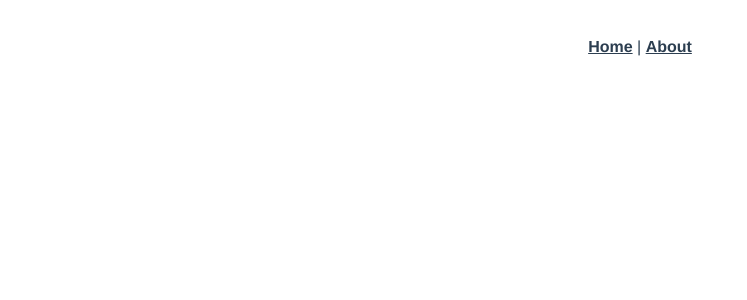
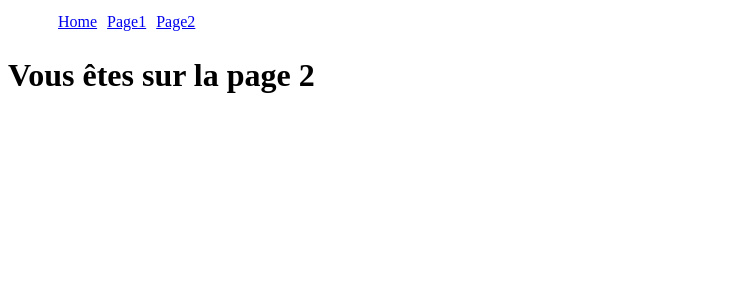
Before and after one commit to adeline-huvet/tartealacreme, a Vue app: page /page2 in a window 1280 px wide. Shown: the top 300 px of the page, without its empty margins (0-747 px from the left). Built offline with nearby package versions, Linux system fonts and the light colour scheme.

Commit message:
First component + router

```diff
--- a/src/App.vue
+++ b/src/App.vue
@@ -1,32 +1,15 @@
 <template>
-  <div id="app">
-    <div id="nav">
-      <router-link to="/">Home</router-link> |
-      <router-link to="/about">About</router-link>
+    <div id="app">
+        <NavBar/>
     </div>
-    <router-view/>
-  </div>
 </template>
 
-<style lang="scss">
-#app {
-  font-family: Avenir, Helvetica, Arial, sans-serif;
-  -webkit-font-smoothing: antialiased;
-  -moz-osx-font-smoothing: grayscale;
-  text-align: center;
-  color: #2c3e50;
+<script>
+import NavBar from './components/NavBar.vue'
+export default {
+    name: 'app',
+    components: {
+        NavBar,
+    }
 }
-
-#nav {
-  padding: 30px;
-
-  a {
-    font-weight: bold;
-    color: #2c3e50;
-
-    &.router-link-exact-active {
-      color: #42b983;
-    }
-  }
-}
-</style>
+</script>
--- a/src/components/HelloWorld.vue
+++ /dev/null
@@ -1,61 +0,0 @@
-<template>
-  <div class="hello">
-    <h1>{{ msg }}</h1>
-    <p>
-      For a guide and recipes on how to configure / customize this project,<br>
-      check out the
-      <a href="https://cli.vuejs.org" target="_blank" rel="noopener">vue-cli documentation</a>.
-    </p>
-    <h3>Installed CLI Plugins</h3>
-    <ul>
-      <li><a href="https://github.com/vuejs/vue-cli/tree/dev/packages/%40vue/cli-plugin-babel" target="_blank" rel="noopener">babel</a></li>
-      <li><a href="https://github.com/vuejs/vue-cli/tree/dev/packages/%40vue/cli-plugin-pwa" target="_blank" rel="noopener">pwa</a></li>
-      <li><a href="https://github.com/vuejs/vue-cli/tree/dev/packages/%40vue/cli-plugin-router" target="_blank" rel="noopener">router</a></li>
-      <li><a href="https://github.com/vuejs/vue-cli/tree/dev/packages/%40vue/cli-plugin-vuex" target="_blank" rel="noopener">vuex</a></li>
-      <li><a href="https://github.com/vuejs/vue-cli/tree/dev/packages/%40vue/cli-plugin-eslint" target="_blank" rel="noopener">eslint</a></li>
-    </ul>
-    <h3>Essential Links</h3>
-    <ul>
-      <li><a href="https://vuejs.org" target="_blank" rel="noopener">Core Docs</a></li>
-      <li><a href="https://forum.vuejs.org" target="_blank" rel="noopener">Forum</a></li>
-      <li><a href="https://chat.vuejs.org" target="_blank" rel="noopener">Community Chat</a></li>
-      <li><a href="https://twitter.com/vuejs" target="_blank" rel="noopener">Twitter</a></li>
-      <li><a href="https://news.vuejs.org" target="_blank" rel="noopener">News</a></li>
-    </ul>
-    <h3>Ecosystem</h3>
-    <ul>
-      <li><a href="https://router.vuejs.org" target="_blank" rel="noopener">vue-router</a></li>
-      <li><a href="https://vuex.vuejs.org" target="_blank" rel="noopener">vuex</a></li>
-      <li><a href="https://github.com/vuejs/vue-devtools#vue-devtools" target="_blank" rel="noopener">vue-devtools</a></li>
-      <li><a href="https://vue-loader.vuejs.org" target="_blank" rel="noopener">vue-loader</a></li>
-      <li><a href="https://github.com/vuejs/awesome-vue" target="_blank" rel="noopener">awesome-vue</a></li>
-    </ul>
-  </div>
-</template>
-
-<script>
-export default {
-  name: 'HelloWorld',
-  props: {
-    msg: String
-  }
-}
-</script>
-
-<!-- Add "scoped" attribute to limit CSS to this component only -->
-<style scoped lang="scss">
-h3 {
-  margin: 40px 0 0;
-}
-ul {
-  list-style-type: none;
-  padding: 0;
-}
-li {
-  display: inline-block;
-  margin: 0 10px;
-}
-a {
-  color: #42b983;
-}
-</style>
--- /dev/null
+++ b/src/components/Link.vue
@@ -0,0 +1,23 @@
+<template>
+    <div>
+        <li>
+            <router-link to="/route">
+                {{ nom }}
+            </router-link>
+        </li>
+    </div>
+</template>
+
+<script>
+export default {
+   name: "Link",
+   props: [
+       "route",
+       "nom",
+   ]
+}
+</script>
+
+<style lang="scss" scoped>
+
+</style>
--- /dev/null
+++ b/src/components/NavBar.vue
@@ -0,0 +1,35 @@
+<template>
+  <div>
+    <nav>
+      <ul>
+        <li><router-link to="/">Home</router-link></li>
+
+        <li><router-link to="/page1">Page1</router-link></li>
+
+        <li><router-link to="/page2">Page2</router-link></li>
+
+      </ul>
+    </nav>
+    <router-view />
+  </div>
+</template>
+
+<script>
+// import Link from './Link.vue';
+export default {
+  name: "NavBar",
+
+};
+</script>
+
+<style lang="scss" scoped>
+    ul {
+        display: flex;
+        flex-direction: row;
+        list-style: none;
+        margin: 5px;
+    }
+    li {
+        margin: 5px;
+    }
+</style>
--- a/src/router/index.js
+++ b/src/router/index.js
@@ -1,22 +1,28 @@
-import Vue from 'vue'
-import VueRouter from 'vue-router'
-import Home from '../views/Home.vue'
+import Vue from 'vue';
+import VueRouter from 'vue-router';
+import Home from '../views/Home.vue';
+import Page1 from '../views/Page1.vue';
+import Page2 from '../views/Page2.vue';
+
+
 
 Vue.use(VueRouter)
 
 const routes = [
   {
-    path: '/',
-    name: 'Home',
-    component: Home
+    path: "/",
+    name: "Home",
+    component: Home,
   },
   {
-    path: '/about',
-    name: 'About',
-    // route level code-splitting
-    // this generates a separate chunk (about.[hash].js) for this route
-    // which is lazy-loaded when the route is visited.
-    component: () => import(/* webpackChunkName: "about" */ '../views/About.vue')
+    path: "/page1",
+    name: "Page1",
+    component: Page1
+  },
+  {
+    path: "/page2",
+    name: "Page2",
+    component: Page2
   }
 ]
 
--- a/src/views/About.vue
+++ /dev/null
@@ -1,5 +0,0 @@
-<template>
-  <div class="about">
-    <h1>This is an about page</h1>
-  </div>
-</template>
--- a/src/views/Home.vue
+++ b/src/views/Home.vue
@@ -1,18 +1,22 @@
 <template>
-  <div class="home">
-    <img alt="Vue logo" src="../assets/logo.png">
-    <HelloWorld msg="Welcome to Your Vue.js App"/>
-  </div>
+    <div>
+       <h1>Bienvenue sur ma première page!!!!</h1>
+
+    </div>
+
 </template>
 
 <script>
-// @ is an alias to /src
-import HelloWorld from '@/components/HelloWorld.vue'
 
 export default {
-  name: 'Home',
-  components: {
-    HelloWorld
-  }
+    name: "Home",
+    components: {
+
+    }
+
 }
 </script>
+
+<style lang="scss" scoped>
+
+</style>
--- /dev/null
+++ b/src/views/Page1.vue
@@ -0,0 +1,12 @@
+<template>
+    <h1>Vous êtes sur la page 1</h1>
+</template>
+
+<script>
+export default {
+    name: "Page1"
+}
+</script>
+<style lang="scss" scoped>
+
+</style>
--- /dev/null
+++ b/src/views/Page2.vue
@@ -0,0 +1,12 @@
+<template>
+    <h1>Vous êtes sur la page 2</h1>
+</template>
+
+<script>
+export default {
+    name: "Page2"
+}
+</script>
+<style lang="scss" scoped>
+
+</style>
```
Also changed, not shown: src/assets/logo.png (deleted).
